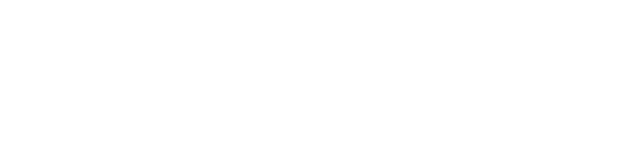
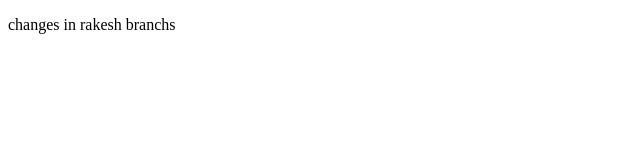
Before and after one commit to rakeshyadav9698/sample, a plain HTML site: page index.html in a window 1280 px wide. Shown: the whole page, without its empty margins (0-640 px from the left). Drawn offline with Linux system fonts and the light colour scheme.

Commit message:
rakesh branch index.html is update with <p> tah

```diff
--- a/index.html
+++ b/index.html
@@ -4,6 +4,7 @@
 
     </head>
     <body>
-
+        <p>changes in rakesh branchs
+        </p>
     </body>
 </html>
```
